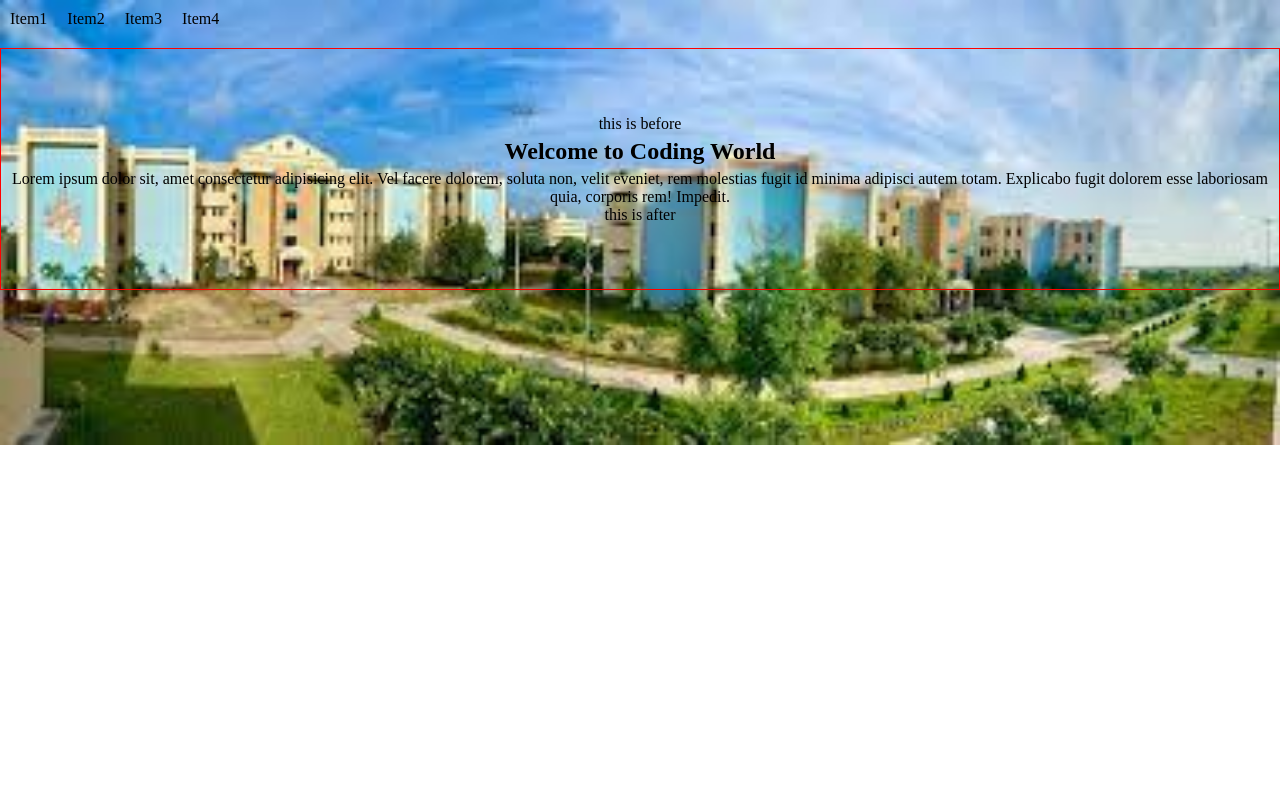
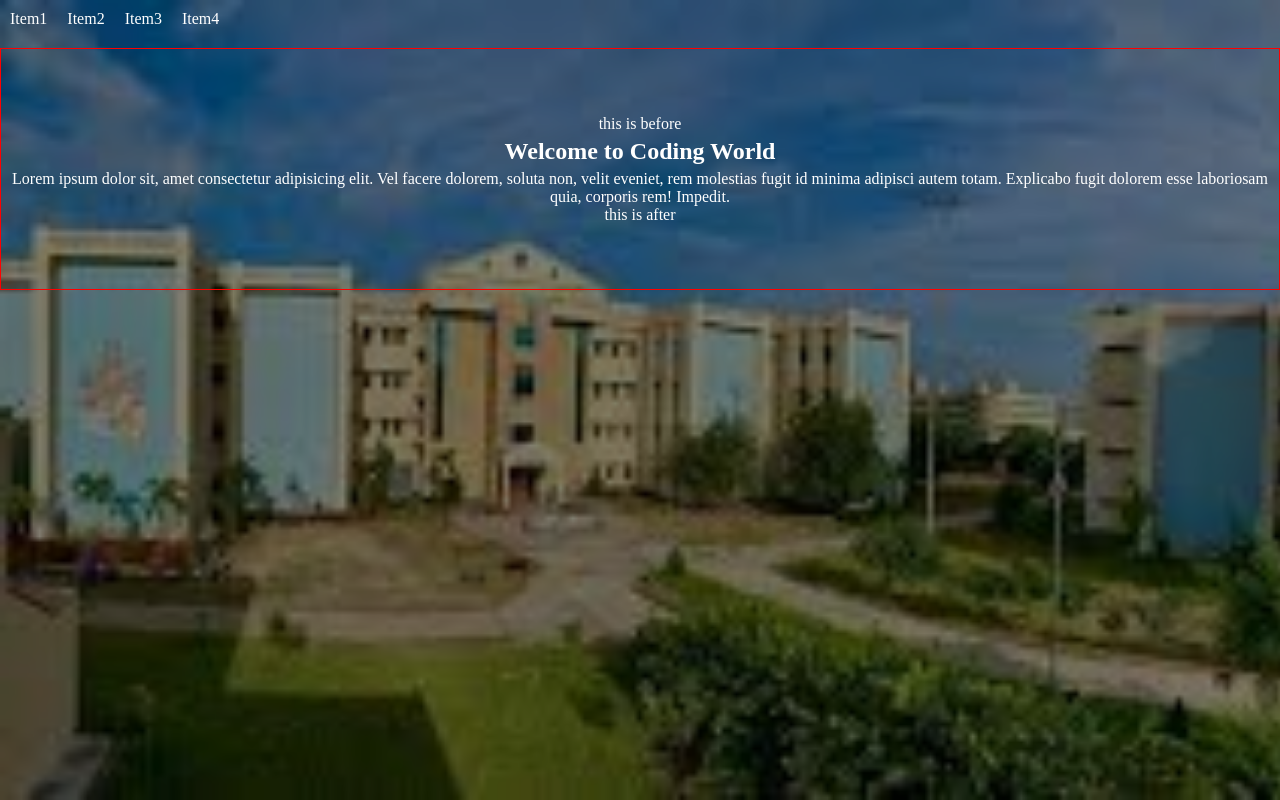
Before and after one commit to chippavishnu047/WebDevelopMent_FrontEnd, a plain HTML site: page HTML/BeforeAndAferPseudoSelectors.html in a window 1280 px wide. Drawn offline with Linux system fonts and the light colour scheme.

Commit message:
Changes to previous file

```diff
--- a/CSS/BeforeAfter.css
+++ b/CSS/BeforeAfter.css
@@ -13,12 +13,25 @@
             margin: 0;
             padding: 0;
         }
+        header::before
+        {
+            background-image: url('/img/rgukt.jpeg');
+            content: "";
+            z-index: -2  ;
+            position: absolute;
+            width: 100%;
+            height: 100%;
+            background-repeat: no-repeat;
+            background-size: cover;
+             opacity: 0.5; /*opacity will make image light */
+        }
         body
         {
-            background-image: url('/img/rgukt.jpeg');
             background-repeat: no-repeat;
             background-size: cover;
             /*background-position:10%;*/
+            background-color: black;
+            color: white;
             z-index: -1; /* z-index is used to set image up or down*/
             opacity: 100%;/*opacity is used to make text visible */
         }
```
